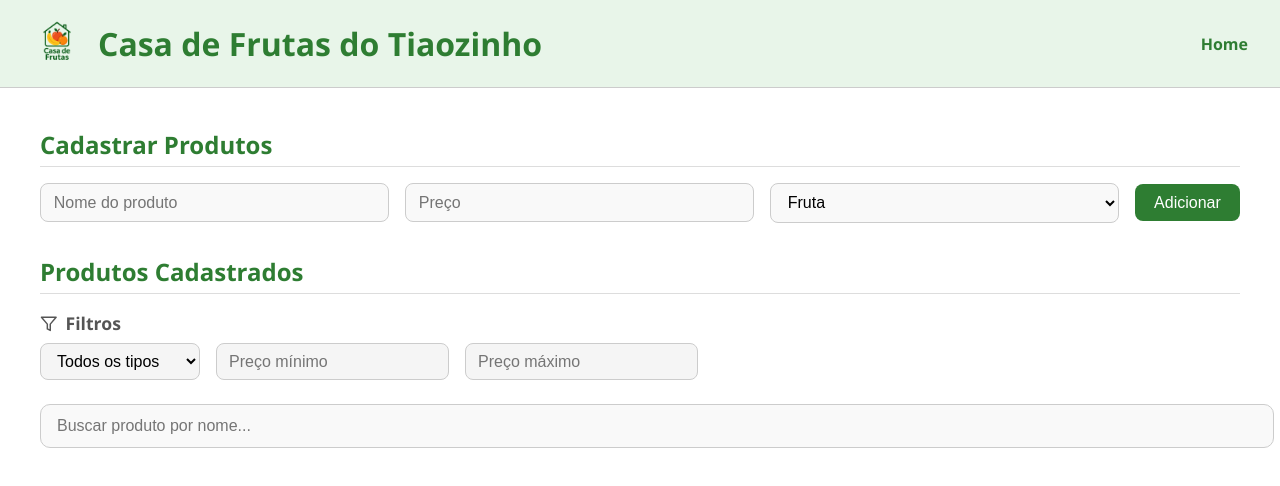
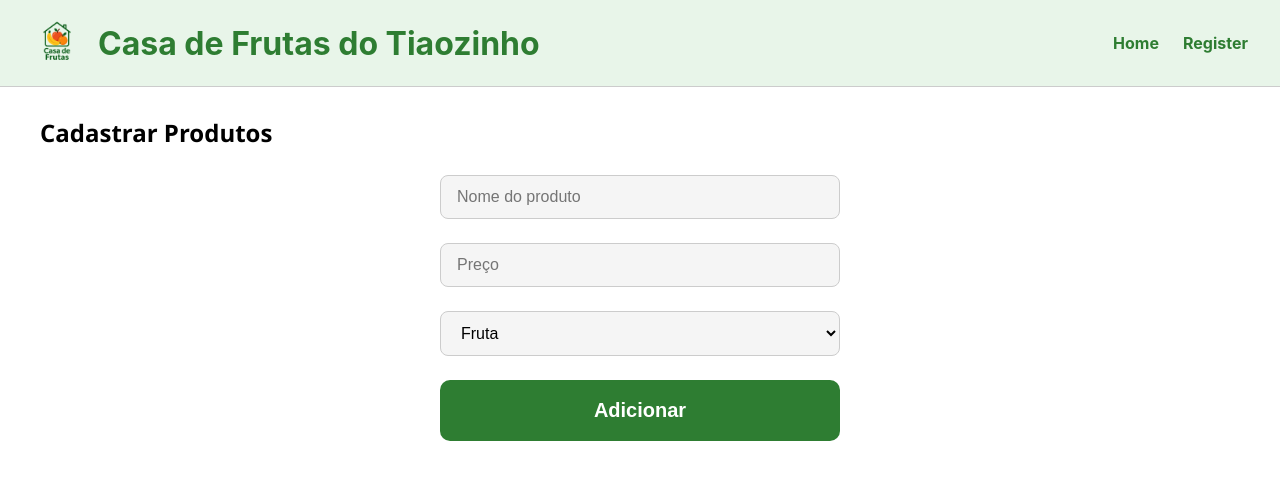
Before and after one commit to RyanLudieri/casa_de_frutas_app, a React (Create React App) app: page /register in a window 1280 px wide. Shown: the top 486 px of the page. Built offline with nearby package versions, Linux system fonts and the light colour scheme; no server answers.

Commit message:
feat: organizing the routes, creating the Register and Home, edit working again

```diff
--- a/src/App.jsx
+++ b/src/App.jsx
@@ -1,117 +1,18 @@
-import { useEffect, useState, useCallback } from 'react';
-import ProductForm from './components/ProductForm';
-import ProductList from './components/ProductList';
-import { getAllProducts, createProduct, updateProduct, deleteProduct, searchProducts } from './services/api';
-
-import styles from './App.module.css';
-import { FiFilter } from 'react-icons/fi';
-
-import {BrowserRouter, Routes, Route} from 'react-router-dom'
+// src/App.jsx
+import { BrowserRouter, Routes, Route } from 'react-router-dom';
 import Home from './pages/Home';
+import Register from './pages/Register';
 import NavBar from './components/NavBar';
 
 const App = () => {
-  const [products, setProducts] = useState([]);
-  const [editingProduct, setEditingProduct] = useState(null);
-  const [searchTerm, setSearchTerm] = useState('');
-  const [typeFilter, setTypeFilter] = useState('');
-  const [minPriceFilter, setMinPriceFilter] = useState('');
-  const [maxPriceFilter, setMaxPriceFilter] = useState('');
-
-  const fetchProducts = useCallback(async () => {
-    if (searchTerm || typeFilter || minPriceFilter || maxPriceFilter) {
-      const res = await searchProducts({
-        name: searchTerm,
-        type: typeFilter,
-        minPrice: minPriceFilter,
-        maxPrice: maxPriceFilter
-      });
-      setProducts(res.data);
-    } else {
-      const res = await getAllProducts();
-      setProducts(res.data);
-    }
-  }, [searchTerm, typeFilter, minPriceFilter, maxPriceFilter]);
-
-  useEffect(() => {
-    fetchProducts();
-  }, [fetchProducts]);
-
-  const handleSubmit = async (product) => {
-    if (product.id) {
-      await updateProduct(product.id, product);
-    } else {
-      await createProduct(product);
-    }
-    setEditingProduct(null);
-    fetchProducts();
-  };
-
-  const handleEdit = (product) => {
-    setEditingProduct(product);
-  };
-
-  const handleDelete = async (id) => {
-    await deleteProduct(id);
-    fetchProducts();
-  };
-
   return (
-
-    <div className={styles.container}>
-
-      <BrowserRouter>
-        <NavBar/>
-        <Routes>
-          <Route path='/' element={<Home/>}></Route>
-        </Routes>
-      </BrowserRouter>
-
-      <h2 className={styles.sectionTitle}>Cadastrar Produtos</h2>
-      <ProductForm onSubmit={handleSubmit} editingProduct={editingProduct} />
-
-      <h2 className={styles.sectionTitle}>Produtos Cadastrados</h2>
-
-      <div className={styles.filterContainer}>
-        <h3 className={styles.filterTitle}><FiFilter /> Filtros</h3>
-        <div className={styles.filters}>
-          <select
-            value={typeFilter}
-            onChange={e => setTypeFilter(e.target.value)}
-            className={styles.filterInput}
-          >
-            <option value="">Todos os tipos</option>
-            <option value="FRUTA">Fruta</option>
-            <option value="VERDURA">Verdura</option>
-            <option value="LEGUME">Legume</option>
-          </select>
-          <input
-            type="number"
-            placeholder="Preço mínimo"
-            value={minPriceFilter}
-            onChange={e => setMinPriceFilter(e.target.value)}
-            className={styles.filterInput}
-          />
-          <input
-            type="number"
-            placeholder="Preço máximo"
-            value={maxPriceFilter}
-            onChange={e => setMaxPriceFilter(e.target.value)}
-            className={styles.filterInput}
-          />
-        </div>
-      </div>
-
-      <input
-        type="text"
-        placeholder="Buscar produto por nome..."
-        value={searchTerm}
-        onChange={e => setSearchTerm(e.target.value)}
-        className={styles.nameSearch}
-      />
-
-      <ProductList products={products} onEdit={handleEdit} onDelete={handleDelete} />
-    </div>
+    <BrowserRouter>
+      <NavBar />
+      <Routes>
+        <Route path="/" element={<Home />} />
+        <Route path="/register" element={<Register />} />
+      </Routes>
+    </BrowserRouter>
   );
 };
 
--- a/src/components/NavBar.jsx
+++ b/src/components/NavBar.jsx
@@ -14,6 +14,7 @@ const NavBar = () => {
 
       <nav className={styles.nav}>
         <Link to="/" className={styles.link}>Home</Link>
+        <Link to="/register" className={styles.link}>Register</Link>
       </nav>
     </header>
   );
--- a/src/components/ProductForm.jsx
+++ b/src/components/ProductForm.jsx
@@ -45,7 +45,6 @@ const ProductForm = ({ onSubmit, editingProduct }) => {
         onChange={handleChange}
         placeholder="Preço"
         type="number"
-        step="0.01"
         required
         className={styles.inputText}
       />
--- a/src/components/ProductForm.module.css
+++ b/src/components/ProductForm.module.css
@@ -1,32 +1,42 @@
+/* src/components/ProductForm.module.css */
+
 .form {
   display: flex;
-  flex-wrap: wrap;
-  gap: 1rem;
-  margin-bottom: 2rem;
-  align-items: center;
+  flex-direction: column;
+  gap: 1.5rem;
+  max-width: 400px;
+  margin: 0 auto;
+  padding-top: 1rem;
 }
 
 .inputText {
-  flex: 1;
-  min-width: 200px;
-  padding: 0.6rem 0.8rem;
+  padding: 0.75rem 1rem;
   font-size: 1rem;
+  border-radius: 8px;
   border: 1px solid #ccc;
-  border-radius: 8px;
+  background-color: #f5f5f5;
+  outline-offset: 2px;
+  outline-color: transparent;
+  transition: outline-color 0.2s ease;
+}
+
+.inputText:focus {
+  outline-color: #2e7d32; /* verde escuro */
   background-color: #f9f9f9;
 }
 
 .btnPrimary {
-  padding: 0.6rem 1.2rem;
-  background-color: #2e7d32;
+  background-color: #2e7d32; /* verde escuro */
   color: white;
   border: none;
-  border-radius: 8px;
-  font-size: 1rem;
+  padding: 1.2rem 0;
+  font-size: 1.25rem;
+  font-weight: 600;
+  border-radius: 10px;
   cursor: pointer;
-  transition: background-color 0.2s;
+  transition: background-color 0.3s ease;
 }
 
 .btnPrimary:hover {
-  background-color: #15400e;
+  background-color: #1b4d19; /* verde mais escuro */
 }
--- a/src/pages/Home.jsx
+++ b/src/pages/Home.jsx
@@ -1,10 +1,92 @@
+// src/pages/Home.jsx
+import { useEffect, useState, useCallback } from 'react';
+import { useNavigate } from 'react-router-dom';
+import ProductList from '../components/ProductList';
+import { getAllProducts, deleteProduct, searchProducts } from '../services/api';
+import styles from './Home.module.css';
+import { FiFilter } from 'react-icons/fi';
 
 const Home = () => {
+  const [products, setProducts] = useState([]);
+  const [searchTerm, setSearchTerm] = useState('');
+  const [typeFilter, setTypeFilter] = useState('');
+  const [minPriceFilter, setMinPriceFilter] = useState('');
+  const [maxPriceFilter, setMaxPriceFilter] = useState('');
+  const navigate = useNavigate(); // ✅ Adicionado
+
+  const fetchProducts = useCallback(async () => {
+    if (searchTerm || typeFilter || minPriceFilter || maxPriceFilter) {
+      const res = await searchProducts({
+        name: searchTerm,
+        type: typeFilter,
+        minPrice: minPriceFilter,
+        maxPrice: maxPriceFilter
+      });
+      setProducts(res.data);
+    } else {
+      const res = await getAllProducts();
+      setProducts(res.data);
+    }
+  }, [searchTerm, typeFilter, minPriceFilter, maxPriceFilter]);
+
+  useEffect(() => {
+    fetchProducts();
+  }, [fetchProducts]);
+
+  const handleDelete = async (id) => {
+    await deleteProduct(id);
+    fetchProducts();
+  };
+
+  const handleEdit = (product) => {
+    navigate('/register', { state: { editingProduct: product } }); // ✅ Editar redireciona
+  };
+
   return (
-    <div>
+    <div className={styles.container}>
+      <h2 className={styles.sectionTitle}>Produtos Cadastrados</h2>
 
+      <div className={styles.filterContainer}>
+        <h3 className={styles.filterTitle}><FiFilter /> Filtros</h3>
+        <div className={styles.filters}>
+          <select
+            value={typeFilter}
+            onChange={e => setTypeFilter(e.target.value)}
+            className={styles.filterInput}
+          >
+            <option value="">Todos os tipos</option>
+            <option value="FRUTA">Fruta</option>
+            <option value="VERDURA">Verdura</option>
+            <option value="LEGUME">Legume</option>
+          </select>
+          <input
+            type="number"
+            placeholder="Preço mínimo"
+            value={minPriceFilter}
+            onChange={e => setMinPriceFilter(e.target.value)}
+            className={styles.filterInput}
+          />
+          <input
+            type="number"
+            placeholder="Preço máximo"
+            value={maxPriceFilter}
+            onChange={e => setMaxPriceFilter(e.target.value)}
+            className={styles.filterInput}
+          />
+        </div>
+      </div>
+
+      <input
+        type="text"
+        placeholder="Buscar produto por nome..."
+        value={searchTerm}
+        onChange={e => setSearchTerm(e.target.value)}
+        className={styles.nameSearch}
+      />
+
+      <ProductList products={products} onEdit={handleEdit} onDelete={handleDelete} />
     </div>
-  )
-}
+  );
+};
 
-export default Home
+export default Home;
--- a/src/App.module.css
+++ b/src/pages/Home.module.css
@@ -4,11 +4,6 @@
   padding: 6rem 2rem 2rem 2rem; /* 6rem = 96px no topo */
   font-family: 'Segoe UI', sans-serif;
 }
-
-
-
-
-
 
 .sectionTitle {
   font-size: 1.5rem;
--- a/src/pages/Register.jsx
+++ b/src/pages/Register.jsx
@@ -1,8 +1,43 @@
+// src/pages/Register.jsx
+import { useLocation, useNavigate } from 'react-router-dom';
+import { useState } from 'react';
+import { createProduct, updateProduct } from '../services/api';
+import ProductForm from '../components/ProductForm';
+import styles from './Register.module.css';
 
 const Register = () => {
+  const location = useLocation();
+  const navigate = useNavigate();
+  const editingProduct = location.state?.editingProduct;
+
+  const [successMessage, setSuccessMessage] = useState('');
+
+  const handleSubmit = async (product) => {
+    if (product.id) {
+      await updateProduct(product.id, product);
+      setSuccessMessage('Produto atualizado com sucesso!');
+    } else {
+      await createProduct(product);
+      setSuccessMessage('Produto cadastrado com sucesso!');
+    }
+
+    setTimeout(() => {
+      setSuccessMessage('');
+      navigate('/');
+    }, 1500);
+  };
+
   return (
-    <div>Register</div>
-  )
-}
+    <div className={styles.container}>
+      <h2 className={styles.sectionTitle}>Cadastrar Produtos</h2>
 
-export default Register
+      {successMessage && (
+        <div className={styles.successMessage}>{successMessage}</div>
+      )}
+
+      <ProductForm onSubmit={handleSubmit} editingProduct={editingProduct} />
+    </div>
+  );
+};
+
+export default Register;
--- /dev/null
+++ b/src/pages/Register.module.css
@@ -0,0 +1,24 @@
+/* src/pages/Register.module.css */
+.container {
+  max-width: 1200px;
+  margin: 0 auto;
+  padding: 6rem 2rem 2rem 2rem; /* 6rem = 96px topo para garantir espaço */
+  font-family: 'Segoe UI', sans-serif;
+}
+
+
+.sectionTitle {
+  font-size: 24px;
+  margin-bottom: 10px;
+}
+
+.successMessage {
+  background-color: #d4edda;
+  color: #155724;
+  padding: 10px 15px;
+  border: 1px solid #c3e6cb;
+  border-radius: 5px;
+  margin-bottom: 15px;
+  font-weight: bold;
+  text-align: center;
+}
```
